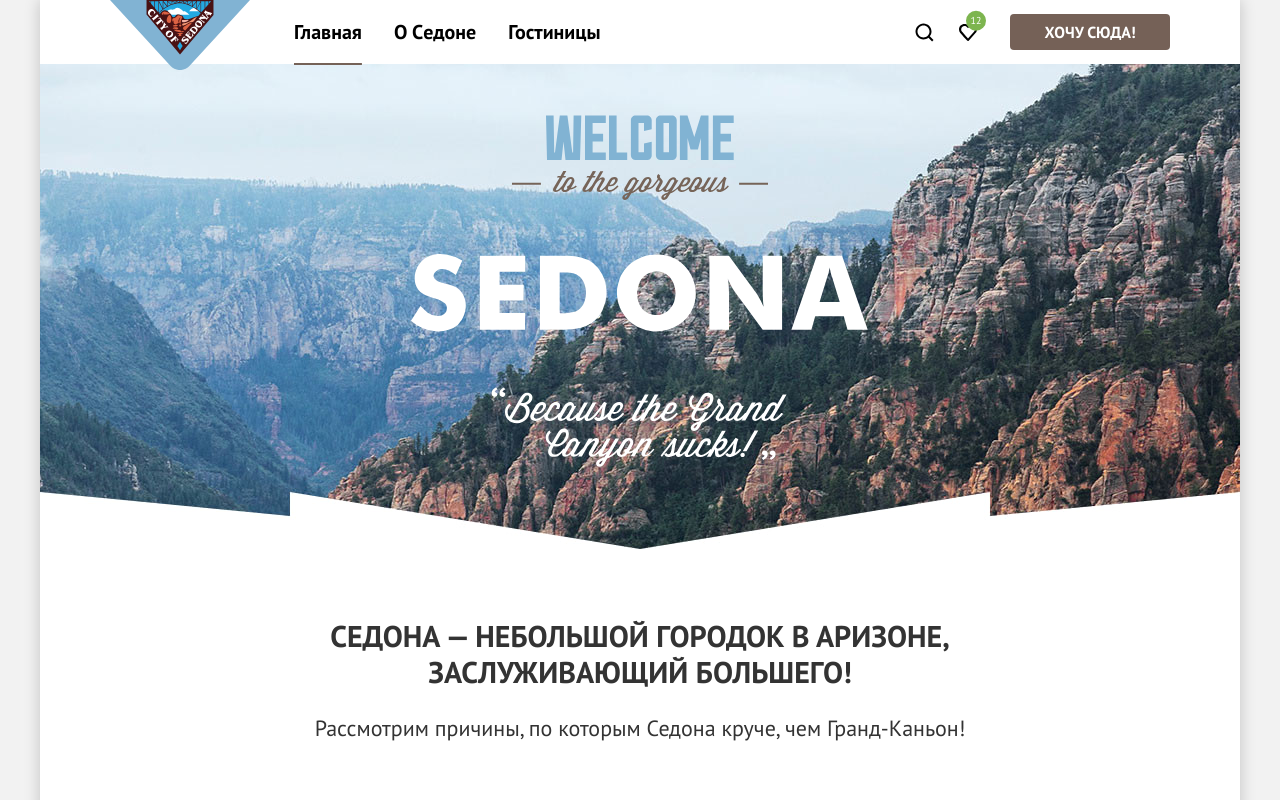
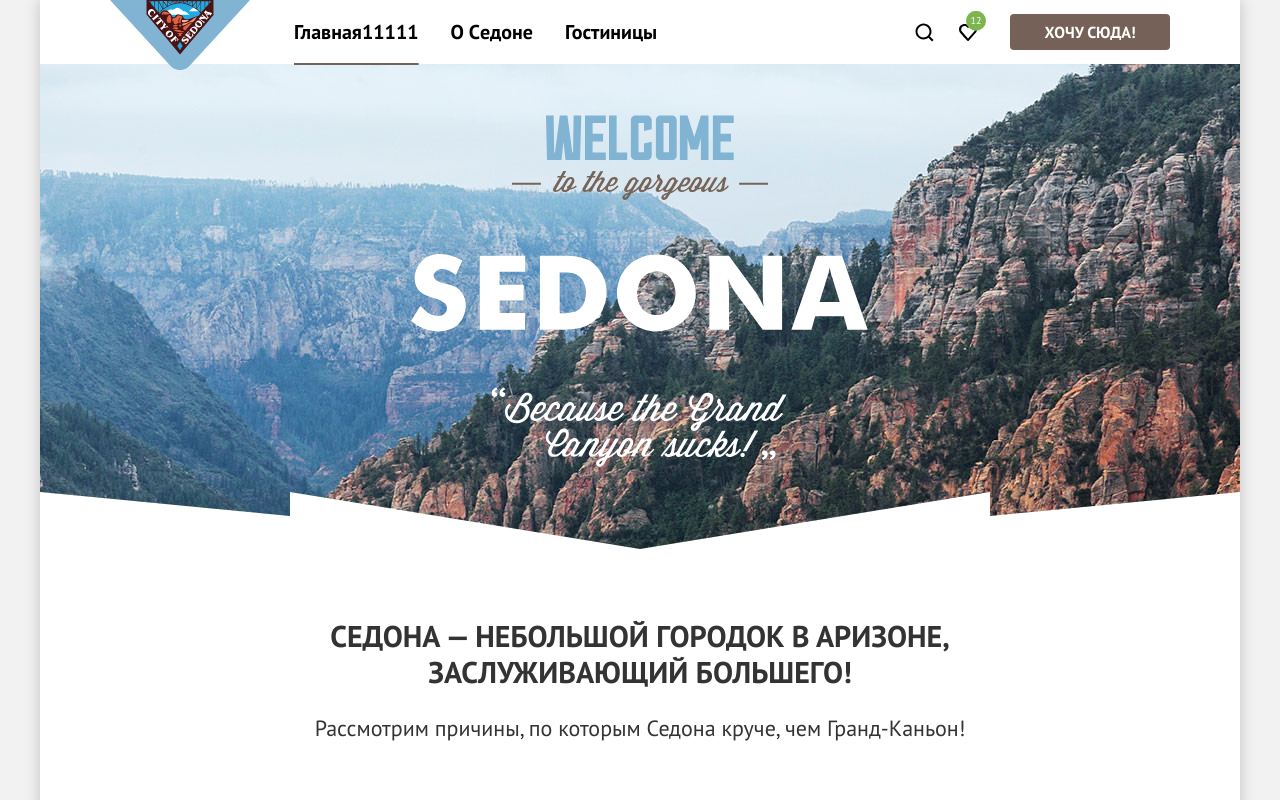
Before and after one commit to htmlacademy-htmlcss/1794633-sedona-37, a plain HTML site: page index.html in a window 1280 px wide. Shown: the top 800 px of the page. Drawn offline with Linux system fonts and the light colour scheme.

Commit message:
qwertyuio

```diff
--- a/index.html
+++ b/index.html
@@ -16,7 +16,7 @@
         <nav class="navigation">
           <ul class="navigation-list">
             <li class="navigation-item-current">
-              <a class="navigation-item-link" href="index.html">Главная</a>
+              <a class="navigation-item-link" href="index.html">Главная11111</a>
             </li>
             <li>
               <a class="navigation-item-link" href="#">О Cедоне</a>
```
Also changed, not shown: 1 other file.
